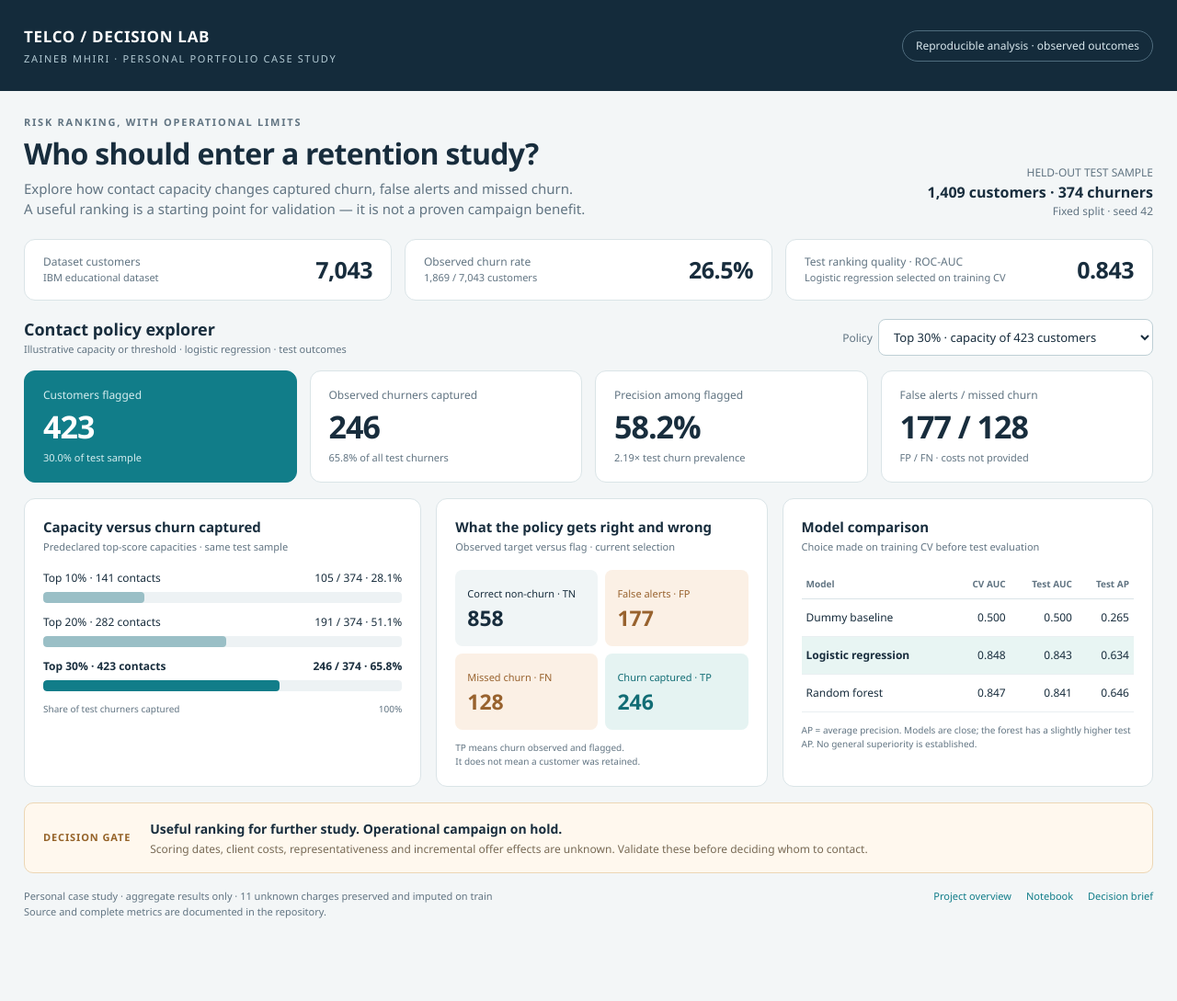
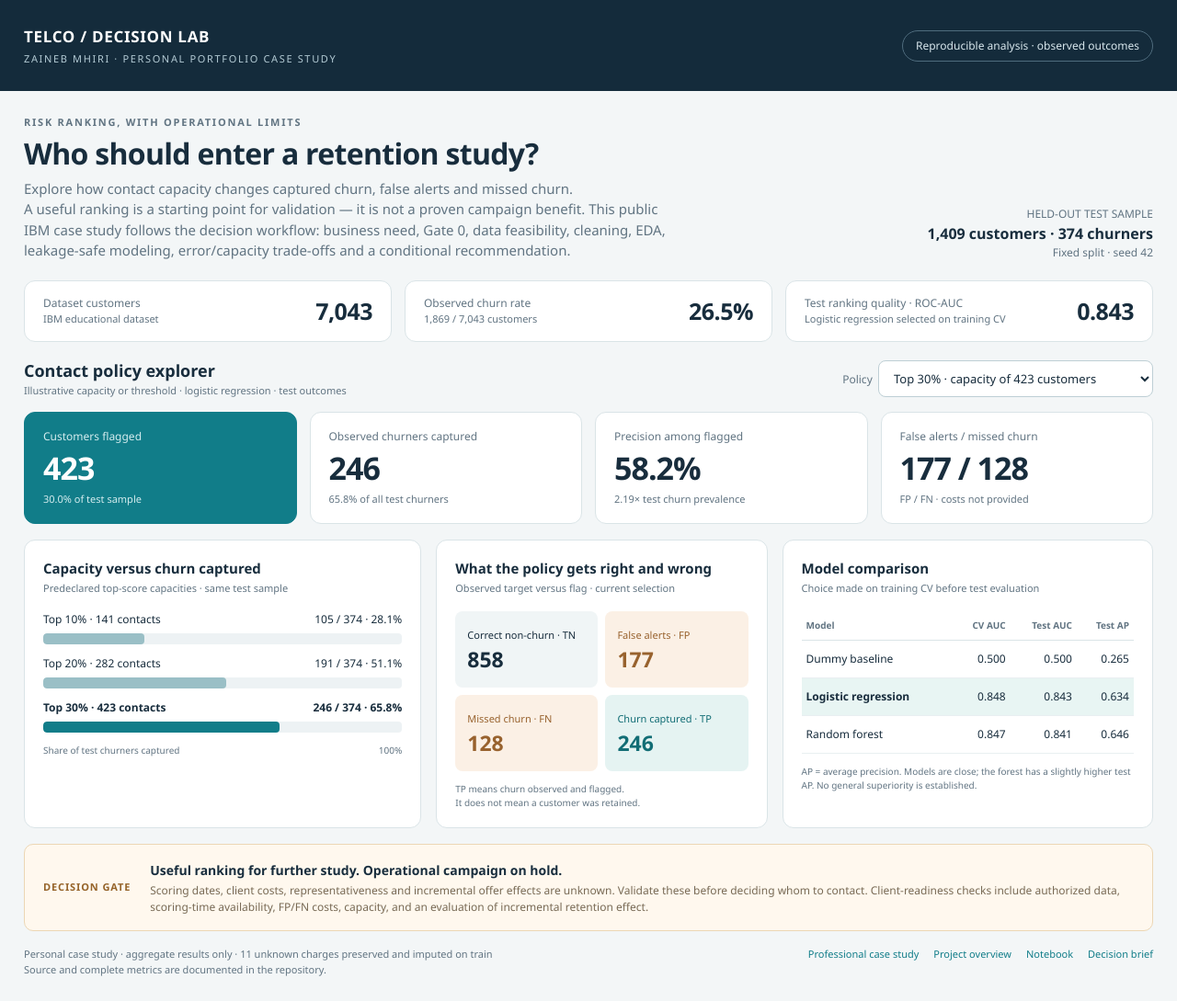
Before and after one commit to zinoubjed/telco-churn-portfolio, a plain HTML site: page dashboard/index.html in a window 1280 px wide. Shown: the whole page at 92% size. Before the commit the page ends 1026 px from the top, so only its background shows below. Drawn offline with Linux system fonts and the light colour scheme.

Commit message:
Align dashboard narrative with notebook and link client case study

```diff
--- a/dashboard/index.html
+++ b/dashboard/index.html
@@ -26,7 +26,7 @@ footer{display:flex;justify-content:space-between;gap:20px;margin-top:17px;font-
 <body>
 <header><div class="brand">TELCO / DECISION LAB<small>Zaineb Mhiri · personal portfolio case study</small></div><span class="pill">Reproducible analysis · observed outcomes</span></header>
 <main>
-<section class="intro"><div><div class="eyebrow">Risk ranking, with operational limits</div><h1>Who should enter a retention study?</h1><p>Explore how contact capacity changes captured churn, false alerts and missed churn.<br>A useful ranking is a starting point for validation — it is not a proven campaign benefit.</p></div><div class="scope">HELD-OUT TEST SAMPLE<strong>1,409 customers · 374 churners</strong>Fixed split · seed 42</div></section>
+<section class="intro"><div><div class="eyebrow">Risk ranking, with operational limits</div><h1>Who should enter a retention study?</h1><p>Explore how contact capacity changes captured churn, false alerts and missed churn.<br>A useful ranking is a starting point for validation — it is not a proven campaign benefit. This public IBM case study follows the decision workflow: business need, Gate 0, data feasibility, cleaning, EDA, leakage-safe modeling, error/capacity trade-offs and a conditional recommendation.</p></div><div class="scope">HELD-OUT TEST SAMPLE<strong>1,409 customers · 374 churners</strong>Fixed split · seed 42</div></section>
 <section class="overview" aria-label="Study overview">
 <div class="card"><div><div class="label">Dataset customers</div><div class="note">IBM educational dataset</div></div><div class="value">7,043</div></div>
 <div class="card"><div><div class="label">Observed churn rate</div><div class="note">1,869 / 7,043 customers</div></div><div class="value">26.5%</div></div>
@@ -46,8 +46,8 @@ footer{display:flex;justify-content:space-between;gap:20px;margin-top:17px;font-
 <div class="square error"><span>Missed churn · FN</span><strong id="fn">128</strong></div><div class="square tp"><span>Churn captured · TP</span><strong id="matrix-tp">246</strong></div></div><div class="matrix-axes">TP means churn observed and flagged.<br>It does not mean a customer was retained.</div></article>
 <article class="card panel"><h3>Model comparison</h3><p class="sub">Choice made on training CV before test evaluation</p><table><thead><tr><th scope="col">Model</th><th scope="col">CV AUC</th><th scope="col">Test AUC</th><th scope="col">Test AP</th></tr></thead><tbody id="models"></tbody></table><p class="table-note">AP = average precision. Models are close; the forest has a slightly higher test AP. No general superiority is established.</p></article>
 </section>
-<aside class="takeaway"><div class="tag">Decision gate</div><div><strong>Useful ranking for further study. Operational campaign on hold.</strong><p>Scoring dates, client costs, representativeness and incremental offer effects are unknown. Validate these before deciding whom to contact.</p></div></aside>
-<footer><div>Personal case study · aggregate results only · 11 unknown charges preserved and imputed on train<br>Source and complete metrics are documented in the repository.</div><div class="links"><a href="https://github.com/zinoubjed/telco-churn-portfolio">Project overview</a><a href="https://github.com/zinoubjed/telco-churn-portfolio/blob/main/notebooks/telco_churn.ipynb">Notebook</a><a href="https://github.com/zinoubjed/telco-churn-portfolio/blob/main/reports/business_summary.md">Decision brief</a></div></footer>
+<aside class="takeaway"><div class="tag">Decision gate</div><div><strong>Useful ranking for further study. Operational campaign on hold.</strong><p>Scoring dates, client costs, representativeness and incremental offer effects are unknown. Validate these before deciding whom to contact. Client-readiness checks include authorized data, scoring-time availability, FP/FN costs, capacity, and an evaluation of incremental retention effect.</p></div></aside>
+<footer><div>Personal case study · aggregate results only · 11 unknown charges preserved and imputed on train<br>Source and complete metrics are documented in the repository.</div><div class="links"><a href="https://github.com/zinoubjed/telco-churn-portfolio/blob/main/reports/client_case_study.md">Professional case study</a><a href="https://github.com/zinoubjed/telco-churn-portfolio">Project overview</a><a href="https://github.com/zinoubjed/telco-churn-portfolio/blob/main/notebooks/telco_churn.ipynb">Notebook</a><a href="https://github.com/zinoubjed/telco-churn-portfolio/blob/main/reports/business_summary.md">Decision brief</a></div></footer>
 </main>
 <script src="data.js"></script>
 <script>
```
